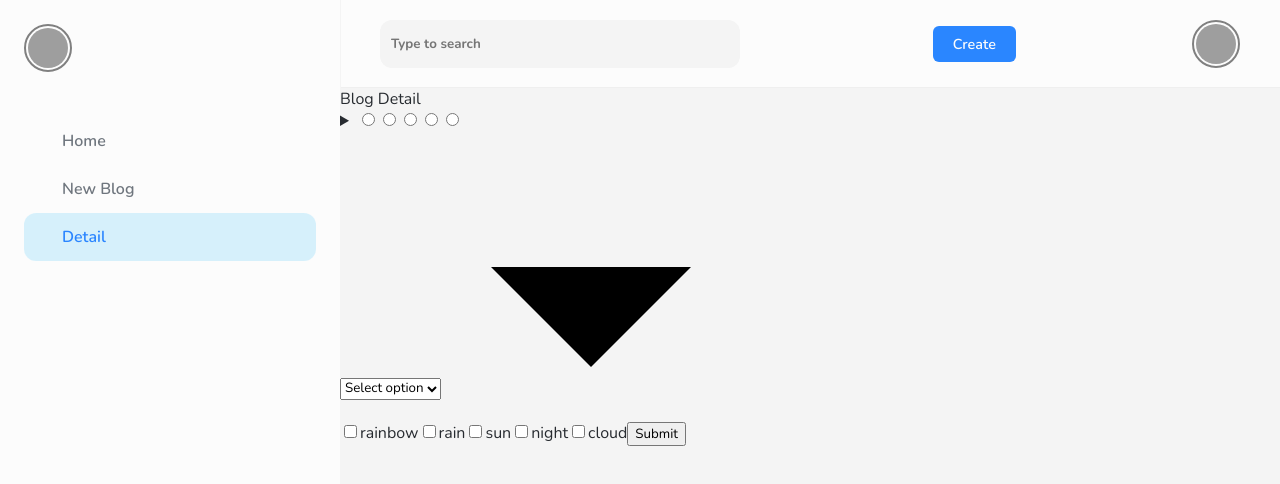
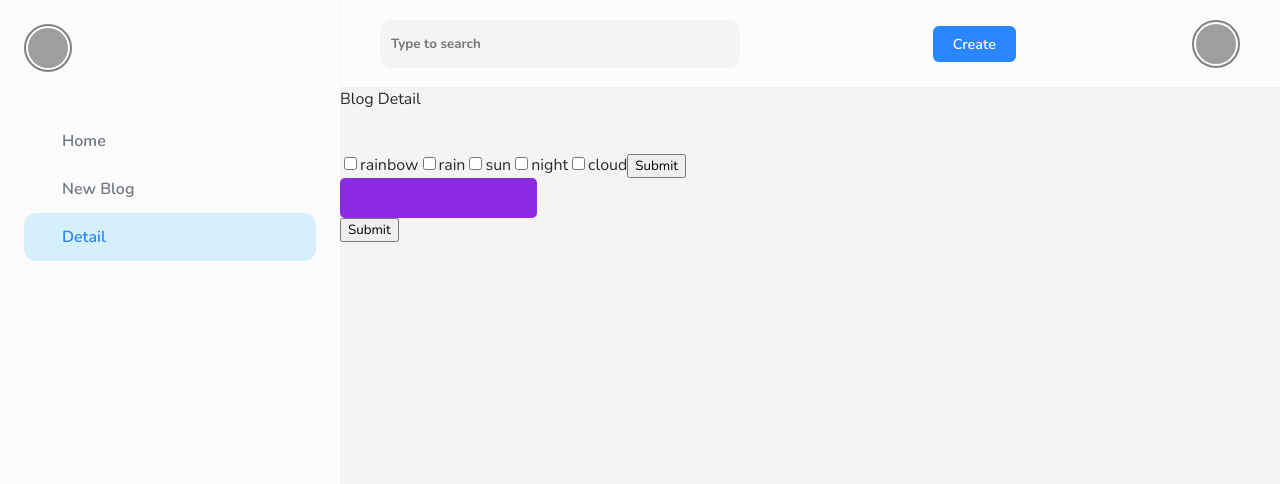
Before and after one commit to Aspodel/knowledge-hub, a React (Create React App) app: page /detail in a window 1280 px wide. Shown: the top 484 px of the page. Built offline with nearby package versions, Linux system fonts and the light colour scheme; no server answers; grey boxes are pictures that could not be loaded; some icons are missing; what react-editor-js would draw is missing.

Commit message:
add logic in select component

```diff
--- a/src/components/BlogDetail/index.tsx
+++ b/src/components/BlogDetail/index.tsx
@@ -5,24 +5,31 @@ import Editor from "../Editor";
 import { blogService } from "../../services/blogService";
 import { useForm } from "react-hook-form";
 import { IUser } from "../../interfaces";
+import Select from "../Select";
 
 const BlogDetail = () => {
-  const [value, setValue] = React.useState<any>();
+  // const [value, setValue] = React.useState<any>();
   const { get: getBlog } = blogService();
-  const { register, handleSubmit, watch } = useForm();
-  const onSubmit = (data: any) => {
-    // alert(JSON.stringify(data));
-    console.log(watch("example"));
-  };
+  const { register, handleSubmit, watch, setValue } = useForm();
 
-  useEffect(() => {
-    const get = async () => {
-      const result = await getBlog();
-      setValue(result);
-    };
+  // const onSubmit = (data: any) => {
+  //   // alert(JSON.stringify(data));
+  //   console.log(watch("example"));
+  //   console.log(watch("test"));
+  // };
 
-    get();
-  }, []);
+  const onSubmit = handleSubmit(async (data) => {
+    console.log(data);
+  });
+
+  // useEffect(() => {
+  //   const get = async () => {
+  //     const result = await getBlog();
+  //     setValue(result);
+  //   };
+
+  //   get();
+  // }, []);
 
   // useEffect(() => {
   //   console.log(value);
@@ -38,54 +45,8 @@ const BlogDetail = () => {
       {/* <br />
       <Editor defaultData={Data} setData={setValue} readOnly /> */}
       <div>
-        <details className="custom-select">
-          <summary className="radios">
-            {/* <input
-              type="radio"
-              name="item"
-              id="default"
-              title="Auswählen..."
-              checked
-            /> */}
-            <input type="radio" name="item" id="item1" title="Item 1" />
-            <input type="radio" name="item" id="item2" title="Item 2" />
-            <input type="radio" name="item" id="item3" title="Item 3" />
-            <input type="radio" name="item" id="item4" title="Item 4" />
-            <input type="radio" name="item" id="item5" title="Item 5" />
-          </summary>
-
-          <ul className="list">
-            <li>
-              <label htmlFor="item1">
-                {/* <img
-                  className="fit-picture"
-                  src="https://i.imgur.com/Ob76955.jpeg"
-                  alt="Grapefruit slice atop a pile of other slices"
-                /> */}
-                sss
-              </label>
-            </li>
-            <li>
-              <label htmlFor="item2">Item 2</label>
-            </li>
-            <li>
-              <label htmlFor="item3">Item 3</label>
-            </li>
-            <li>
-              <label htmlFor="item4">Item 4</label>
-            </li>
-            <li>
-              <label htmlFor="item5">Item 5</label>
-            </li>
-          </ul>
-        </details>
-
         <br />
-        <br />
-        <br />
-        <br />
-        <br />
-        <label className="select" htmlFor="slct">
+        {/* <label className="select" htmlFor="slct">
           <select id="slct" required defaultValue="">
             <option value="" disabled>
               Select option
@@ -106,10 +67,10 @@ const BlogDetail = () => {
           <symbol id="select-arrow-down" viewBox="0 0 10 6">
             <polyline points="1 1 5 5 9 1"></polyline>
           </symbol>
-        </svg>
+        </svg> */}
       </div>
       <br />
-      <form onSubmit={handleSubmit(onSubmit)}>
+      <form onSubmit={onSubmit}>
         {["rainbow", "rain", "sun", "night", "cloud"].map((c, i) => (
           <label key={c}>
             <input
@@ -124,6 +85,16 @@ const BlogDetail = () => {
 
         <button type="submit">Submit</button>
       </form>
+      <form onSubmit={onSubmit}>
+        <Select
+          datalist={["rainbow", "rain", "sun", "night", "cloud"]}
+          name="test"
+          register={register}
+          setValue={setValue}
+        />
+
+        <button type="submit">Submit</button>
+      </form>
     </div>
   );
 };
--- a/src/components/Select/index.tsx
+++ b/src/components/Select/index.tsx
@@ -1,26 +1,54 @@
 import React from "react";
-import { UseFormRegister } from "react-hook-form";
+import {
+  UseFormRegister,
+  UseFormRegisterReturn,
+  UseFormSetValue,
+} from "react-hook-form";
 import useToggle from "../../hooks/useToggle";
-import { IUser } from "../../interfaces";
+import { IBlog, IUser } from "../../interfaces";
 
-interface ISelectProps<T = string | number | IUser> {
-  datalist: T[];
-  register: UseFormRegister<T>;
+interface ISelectProps {
+  datalist: any[];
   type?: "multiple" | "single";
-  max?: number;
+  maxTags?: number;
+  register: UseFormRegister<any>;
+  name: string;
+  setValue: UseFormSetValue<any>;
 }
 
-const Select = <T extends string | number | IUser>({
-  datalist = [],
-  register,
-  type = "multiple",
-}: ISelectProps<T>) => {
+const Select = React.forwardRef<HTMLInputElement, ISelectProps>(
+  ({ datalist, type = "multiple", maxTags, register, name, setValue }, ref) => {
     const [isShow, setShow] = useToggle(false);
     const [inputValue, setInputValue] = React.useState("");
+    // const [tags, setTags] = React.useState<
+    //   Array<{
+    //     key: string;
+    //     value: string;
+    //   }>
+    // >([]);
+    const [tags, setTags] = React.useState<string[]>([]);
     const [isKeyReleased, setIsKeyReleased] = React.useState(false);
+    const dataLst: any[] =
+      typeof datalist[0] === "string"
+        ? datalist
+        : datalist.map((d) => d.username);
 
-  const handleChange = (e: React.ChangeEvent<HTMLInputElement>) => {
+    const handleInputChange = (e: React.ChangeEvent<HTMLInputElement>) => {
       setInputValue(e.target.value);
+    };
+
+    const handleCheckoxChange = (
+      e: React.ChangeEvent<HTMLInputElement>
+    ): void => {
+      const { checked, value } = e.target;
+      let newCheckedList = [...tags];
+
+      if (checked) {
+        newCheckedList.push(value);
+        setTags(newCheckedList);
+      } else {
+        setTags(newCheckedList.filter((item) => item !== value));
+      }
     };
 
     const handleKeydown = (e: React.KeyboardEvent<HTMLInputElement>) => {
@@ -29,21 +57,35 @@ const Select = <T extends string | number | IUser>({
 
       if (
         key === "Enter" &&
-      trimmedInput.length /* &&
-      !datalist.includes(trimmedInput) */
+        trimmedInput.length &&
+        !tags.includes(trimmedInput)
       ) {
         e.preventDefault();
-      // setTags((prevState) => [...prevState, trimmedInput]);
+        console.log("enter");
+        // setTags((prev) => [
+        //   ...prev,
+        //   { key: Math.random().toString(), value: trimmedInput },
+        // ]);
+
+        if (dataLst.includes(trimmedInput)) {
+          setTags((prev) => [...prev, trimmedInput]);
+        }
+
         setInputValue("");
       }
 
-    if (key === "Backspace" && !inputValue.length /* && tags.length */) {
+      if (
+        key === "Backspace" &&
+        !inputValue.length &&
+        tags.length &&
+        isKeyReleased
+      ) {
+        let tagsCopy = [...tags];
+        const poppedTag = tagsCopy.pop();
+
         e.preventDefault();
-      // const tagsCopy = [...tags];
-      // const poppedTag = tagsCopy.pop();
-
-      // setTags(tagsCopy);
-      // setInputValue(poppedTag);
+        setTags(tagsCopy);
+        // setInputValue(poppedTag); backspace to edit prev tag
       }
 
       setIsKeyReleased(false);
@@ -53,29 +95,163 @@ const Select = <T extends string | number | IUser>({
       setIsKeyReleased(true);
     };
 
+    const search = (data: string[]) => {
+      return data.filter(
+        (item) =>
+          item
+            .toString()
+            .toLowerCase()
+            .indexOf(inputValue.toString().toLowerCase()) > -1
+      );
+    };
+
+    React.useEffect(() => {
+      console.log(tags);
+      setValue(name, tags);
+    }, [tags]);
+
     return (
-    <div className="select">
+      <div
+        className="select"
+        onFocus={() => setShow(true)}
+        onBlur={(e) => {
+          if (!e.currentTarget.contains(e.relatedTarget)) {
+            setShow(false);
+          }
+        }}
+      >
         <input
+          ref={ref}
           className="select__input"
-        onFocus={() => setShow(true)}
-        onBlur={() => setShow(false)}
-        onChange={handleChange}
+          onChange={handleInputChange}
+          value={inputValue}
           onKeyDown={handleKeydown}
           onKeyUp={handleKeyUp}
+          style={{ backgroundColor: "blueviolet" }}
         />
-      <div className="select__dropdown">
-        {datalist.map((item) => (
-          <label key={Math.random()}>
+        <div
+          className="select__dropdown"
+          style={{ display: isShow ? "inherit" : "none" }}
+        >
+          {dataLst &&
+            search(dataLst).map((item) => (
+              <label key={item + "t"}>
                 <input
                   type="checkbox"
-              value={item instanceof Object ? item.id : item}
-              {...register}
+                  value={item}
+                  checked={tags.includes(item)}
+                  /* {...register(name)} */
+                  onChange={handleCheckoxChange}
                 />
+                {item}
               </label>
             ))}
         </div>
       </div>
+      // <input type="text" {...register(name)} />
     );
-};
+  }
+);
+
+// const Select= React.forwardRef<HTMLInputElement, ISelectProps> (
+//   ({}),ref) => {
+//   const [isShow, setShow] = useToggle(false);
+//   const [inputValue, setInputValue] = React.useState("");
+//   const [tags, setTags] = React.useState<
+//     Array<{
+//       key: string;
+//       value: string;
+//     }>
+//   >([]);
+//   const [isKeyReleased, setIsKeyReleased] = React.useState(false);
+//   const dataLst: any[] =
+//     typeof datalist[0] === "string"
+//       ? datalist
+//       : datalist.map((d) => d.username);
+
+//   const handleChange = (e: React.ChangeEvent<HTMLInputElement>) => {
+//     setInputValue(e.target.value);
+//   };
+
+//   const handleKeydown = (e: React.KeyboardEvent<HTMLInputElement>) => {
+//     const { key } = e;
+//     const trimmedInput = inputValue.trim();
+
+//     if (
+//       key === "Enter" &&
+//       trimmedInput.length &&
+//       !datalist.includes(trimmedInput)
+//     ) {
+//       e.preventDefault();
+//       console.log("enter");
+//       setTags((prev) => [
+//         ...prev,
+//         { key: Math.random().toString(), value: trimmedInput },
+//       ]);
+
+//       setInputValue("");
+//     }
+
+//     if (key === "Backspace" && !inputValue.length && tags.length) {
+//       e.preventDefault();
+//       let tagsCopy = [...tags];
+//       const poppedTag = tagsCopy.pop();
+
+//       setTags(tagsCopy);
+//       // setInputValue(poppedTag); backspace to edit prev tag
+//     }
+
+//     setIsKeyReleased(false);
+//   };
+
+//   const handleKeyUp = () => {
+//     setIsKeyReleased(true);
+//   };
+
+//   const search = (data: string[]) => {
+//     return data.filter(
+//       (item) =>
+//         item
+//           .toString()
+//           .toLowerCase()
+//           .indexOf(inputValue.toString().toLowerCase()) > -1
+//     );
+//   };
+
+//   React.useEffect(() => {
+//     console.log(tags);
+//   }, [tags]);
+
+//   return (
+//     <div
+//       className="select"
+//       onFocus={() => setShow(true)}
+//       onBlur={(e) => {
+//         if (!e.currentTarget.contains(e.relatedTarget)) {
+//           setShow(false);
+//         }
+//       }}
+//     >
+//       <input
+//         className="select__input"
+//         onChange={handleChange}
+//         onKeyDown={handleKeydown}
+//         onKeyUp={handleKeyUp}
+//       />
+//       <div
+//         className="select__dropdown"
+//         style={{ display: isShow ? "inherit" : "none" }}
+//       >
+//         {dataLst &&
+//           search(dataLst).map((item) => (
+//             <label key={Math.random()}>
+//               <input type="checkbox" value={item} ref={ref} />
+//               {item}
+//             </label>
+//           ))}
+//       </div>
+//     </div>
+//   );
+// };
 
 export default Select;
--- a/src/containers/NewBlog/index.tsx
+++ b/src/containers/NewBlog/index.tsx
@@ -15,12 +15,14 @@ import { convertToSlug } from "../../utils/helpers";
 import { blogService } from "../../services/blogService";
 import { Data } from "../../components/BlogDetail/data";
 import { userService } from "../../services/userService";
+import Select from "../../components/Select";
 
 const NewBlog = () => {
   const { get, create: createBlog } = blogService();
   const { get: getUsers } = userService();
 
   const {
+    watch,
     register,
     setValue,
     handleSubmit,
@@ -53,16 +55,22 @@ const NewBlog = () => {
     setValue(dataName, [e.target.value]);
   };
 
+  const testSubmit = (data: any) => {
+    // alert(JSON.stringify(data));
+    // console.log(watch("example"));
+  };
+
   return (
     <div className="page__inner">
       <div className="page__container new-blog">
         <div className="page__title h3">New Blog</div>
 
         <div className="page-layout__main">
-          <form className="page-layout__main__left" onSubmit={onSubmit}>
-            <button type="submit" onSubmit={onSubmit}>
-              Submit
-            </button>
+          <form
+            className="page-layout__main__left"
+            onSubmit={handleSubmit(testSubmit)}
+          >
+            <button type="submit" /* onSubmit={onSubmit} */>Submit</button>
             <div className="container">
               <HeaderBox>Title & description</HeaderBox>
 
@@ -89,10 +97,11 @@ const NewBlog = () => {
                 </Tooltip>
               </div>
 
-              <input
+              {/* <input
                 type="text"
                 list="author-list"
-                /* {...register("authors")} */ onChange={handleChange}
+                {...register("authors")}
+                onChange={handleChange}
                 name="authors"
               />
               <datalist id="author-list">
@@ -100,7 +109,14 @@ const NewBlog = () => {
                 <option>Saab</option>
                 <option>Mercedes</option>
                 <option>Audi</option>
-              </datalist>
+              </datalist> */}
+
+              {/* <Select
+                datalist={["rainbow", "rain", "sun", "night", "cloud"]}
+                // {...register("example")}
+              /> */}
+
+              <button type="submit">Submit</button>
 
               <div className="container__authors">
                 <Tooltip content="Aspodel Tran" position="bottom">
@@ -127,7 +143,7 @@ const NewBlog = () => {
                   />
                 </Tooltip>
               </div>
-              <textarea className="textarea" {...register("description")} />
+              {/* <textarea className="textarea" {...register("description")} /> */}
             </div>
 
             <div className="container">
```
Lines whose indentation alone changed are shown as unchanged.
